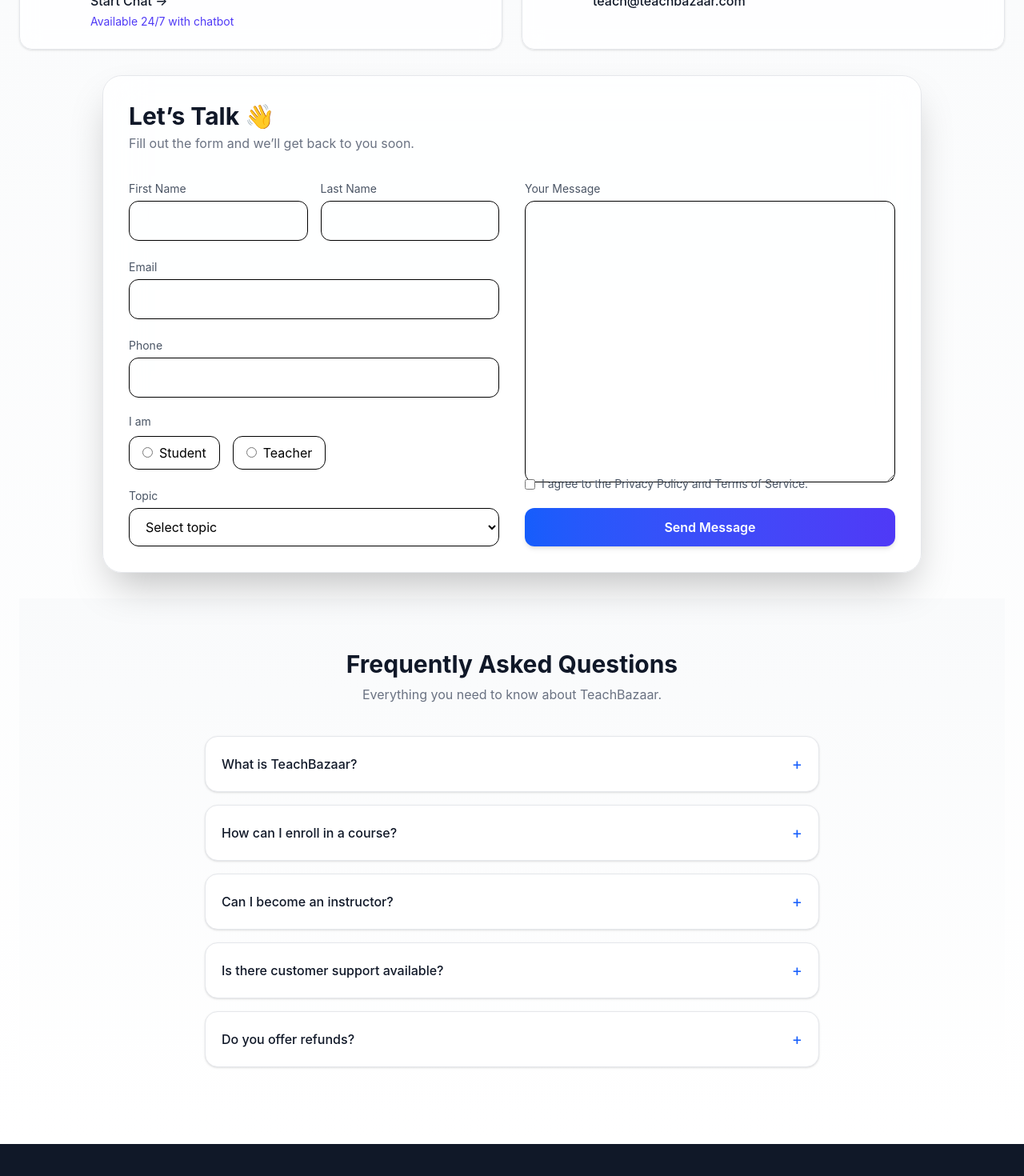
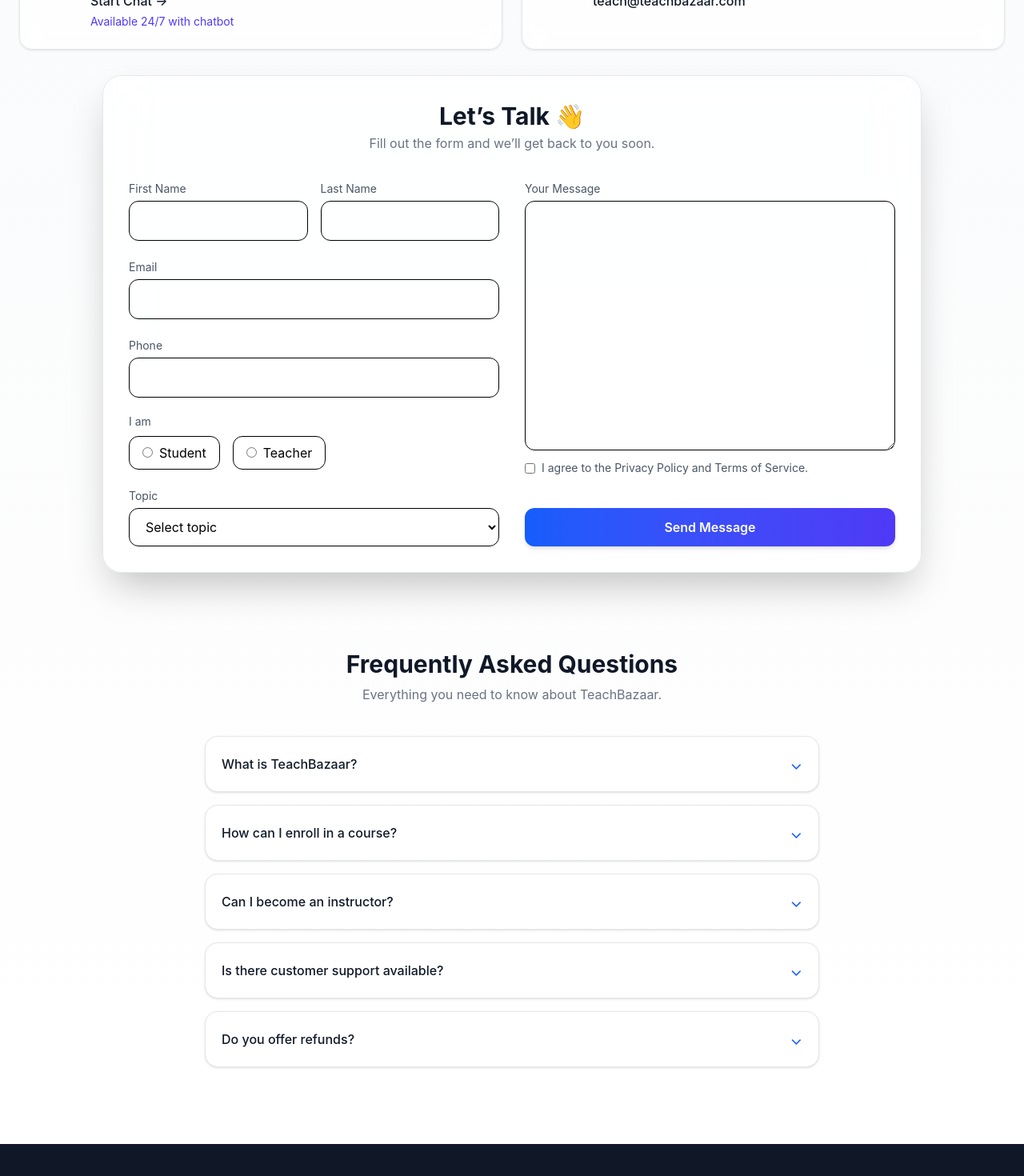
Before and after one commit to isthatViru/TEACHBAZAAR, a React app in the folder FrontEnd/myapp/: page /contact in a window 1280 px wide. Shown: the part 1000-2470 px from the top of the page at 80% size. Built offline with nearby package versions, Linux system fonts and the light colour scheme; the HTML template or start-up script is replaced by a standard one.

Commit message:
Added Framer Motion in FAQ

```diff
--- a/FrontEnd/myapp/package.json
+++ b/FrontEnd/myapp/package.json
@@ -16,6 +16,7 @@
     "@fortawesome/free-solid-svg-icons": "^7.2.0",
     "@fortawesome/react-fontawesome": "^3.3.0",
     "@tailwindcss/vite": "^4.2.2",
+    "framer-motion": "^12.38.0",
     "react": "^19.2.4",
     "react-dom": "^19.2.4",
     "react-router-dom": "^7.14.0",
--- a/FrontEnd/myapp/src/components/Contact/ContactMain/ContactForm/ContactForm.jsx
+++ b/FrontEnd/myapp/src/components/Contact/ContactMain/ContactForm/ContactForm.jsx
@@ -7,7 +7,7 @@
       <div className="w-full max-w-5xl bg-white/80 backdrop-blur-xl border border-gray-200 shadow-2xl rounded-3xl p-8">
 
         {/* Header */}
-        <div className="mb-8">
+        <div className="mb-8 text-center">
           <h2 className="text-3xl font-bold text-gray-900">
             Let’s Talk 👋
           </h2>
@@ -103,7 +103,7 @@
           </div>
 
           {/* RIGHT SIDE */}
-          <div className="flex flex-col space-y-5">
+          <div className="flex flex-col space-y-10">
 
             {/* Message */}
             <div className="flex-1">
--- a/FrontEnd/myapp/src/components/Contact/FAQ/FAQ.jsx
+++ b/FrontEnd/myapp/src/components/Contact/FAQ/FAQ.jsx
@@ -1,4 +1,5 @@
 import React, { useState } from "react";
+import { motion, AnimatePresence } from "framer-motion";
 
 const faqData = [
   {
@@ -36,8 +37,7 @@
   };
 
   return (
-    <div className="w-full py-16 px-4 bg-gradient-to-b from-gray-50 to-white">
-
+    <div className="w-full py-16 px-4">
       <div className="max-w-3xl mx-auto">
 
         {/* Heading */}
@@ -50,13 +50,15 @@
           </p>
         </div>
 
-        {/* FAQ List */}
+        {/* FAQ */}
         <div className="space-y-4">
+          {faqData.map((item, index) => {
+            const isOpen = openIndex === index;
 
-          {faqData.map((item, index) => (
+            return (
               <div
                 key={index}
-              className="border border-gray-200 rounded-2xl bg-white shadow-sm overflow-hidden transition"
+                className="border border-gray-200 rounded-2xl bg-white shadow-sm overflow-hidden"
               >
 
                 {/* Question */}
@@ -68,23 +70,37 @@
                     {item.question}
                   </span>
 
-                <span className="text-blue-600 text-xl">
-                  {openIndex === index ? "−" : "+"}
-                </span>
+                  {/* Animated Icon */}
+                  <motion.span
+                    animate={{ rotate: isOpen ? 180 : 0 }}
+                    transition={{ duration: 0.3 }}
+                    className="text-blue-600 text-xl"
+                  >
+                    ⌄
+                  </motion.span>
                 </button>
 
-              {/* Answer */}
-              <div
-                className={`px-5 pb-5 text-gray-600 text-sm transition-all duration-300 ${
-                  openIndex === index ? "block" : "hidden"
-                }`}
+                {/* Answer with animation */}
+                <AnimatePresence initial={false}>
+                  {isOpen && (
+                    <motion.div
+                      key="content"
+                      initial={{ height: 0, opacity: 0 }}
+                      animate={{ height: "auto", opacity: 1 }}
+                      exit={{ height: 0, opacity: 0 }}
+                      transition={{ duration: 0.35, ease: "easeInOut" }}
+                      className="overflow-hidden"
                     >
+                      <div className="px-5 pb-5 text-gray-600 text-sm">
                         {item.answer}
                       </div>
+                    </motion.div>
+                  )}
+                </AnimatePresence>
 
               </div>
-          ))}
-
+            );
+          })}
         </div>
 
       </div>
```
Also changed, not shown: 1 other file (tests, documents, lock files or other folders). Lines whose indentation alone changed are shown as unchanged.
